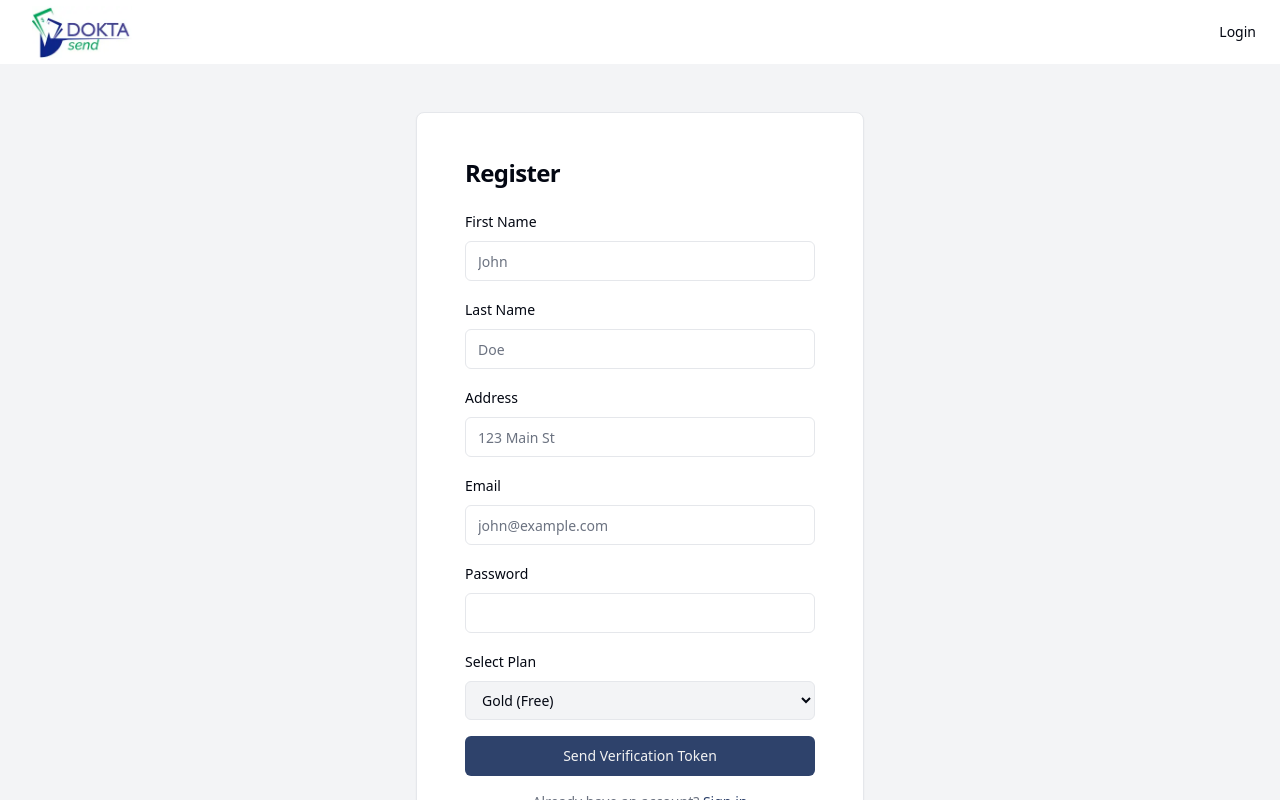
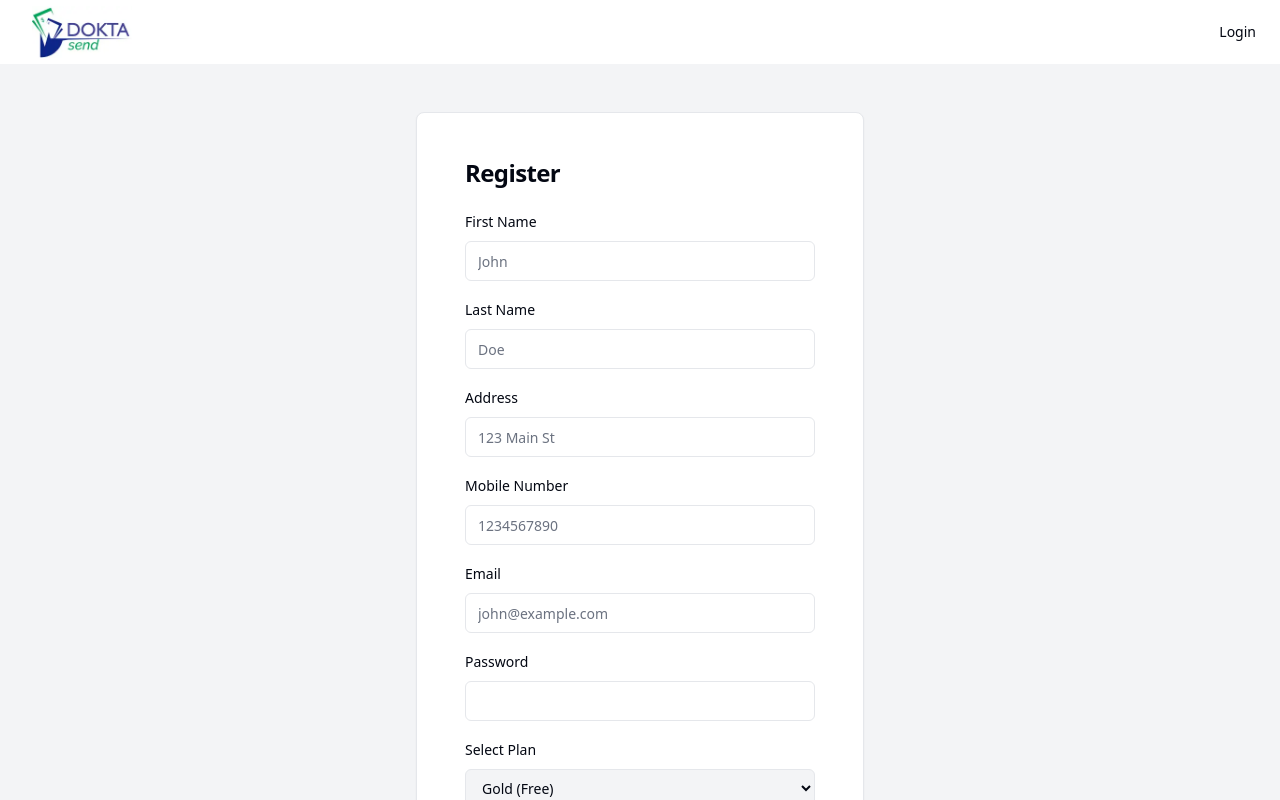
Before and after one commit to Dokta-Team/doktasend-app, a Next.js app: page /auth/register in a window 1280 px wide. Shown: the top 800 px of the page. Built offline with nearby package versions, Linux system fonts and the light colour scheme; no server answers.

Commit message:
Update registerationPage.jsx

```diff
--- a/src/app/auth/register/registerationPage.jsx
+++ b/src/app/auth/register/registerationPage.jsx
@@ -109,6 +109,21 @@ export default function RegisterContent() {
             </div>
 
             <div className="space-y-2">
+              <Label htmlFor="mobile">Mobile Number</Label>
+              <Input
+                id="mobile"
+                name="mobile"
+                type="tel"
+                placeholder="1234567890"
+                value={formData.mobile}
+                onChange={handleChange}
+                pattern="\d{10,}"
+                title="Mobile number must be at least 10 digits"
+                required
+              />
+            </div>
+
+            <div className="space-y-2">
               <Label htmlFor="email">Email</Label>
               <Input
                 id="email"
```
